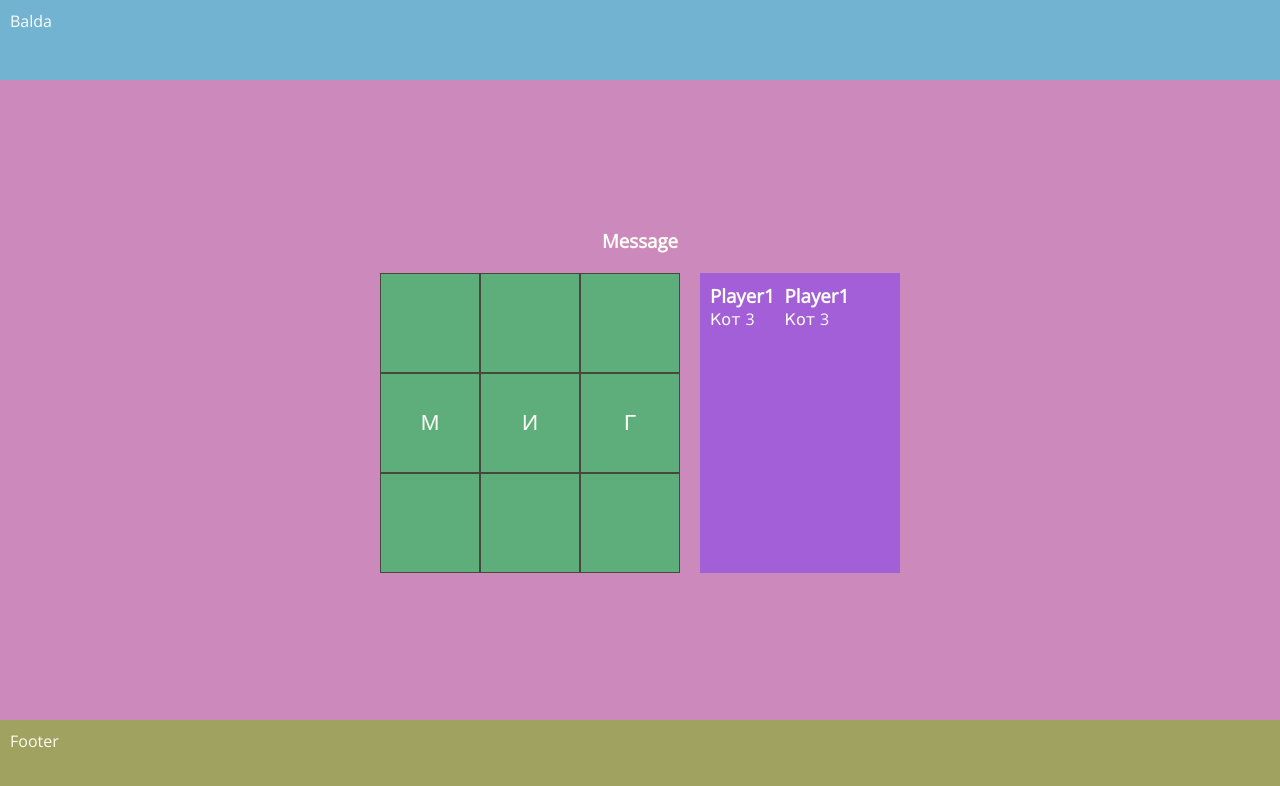
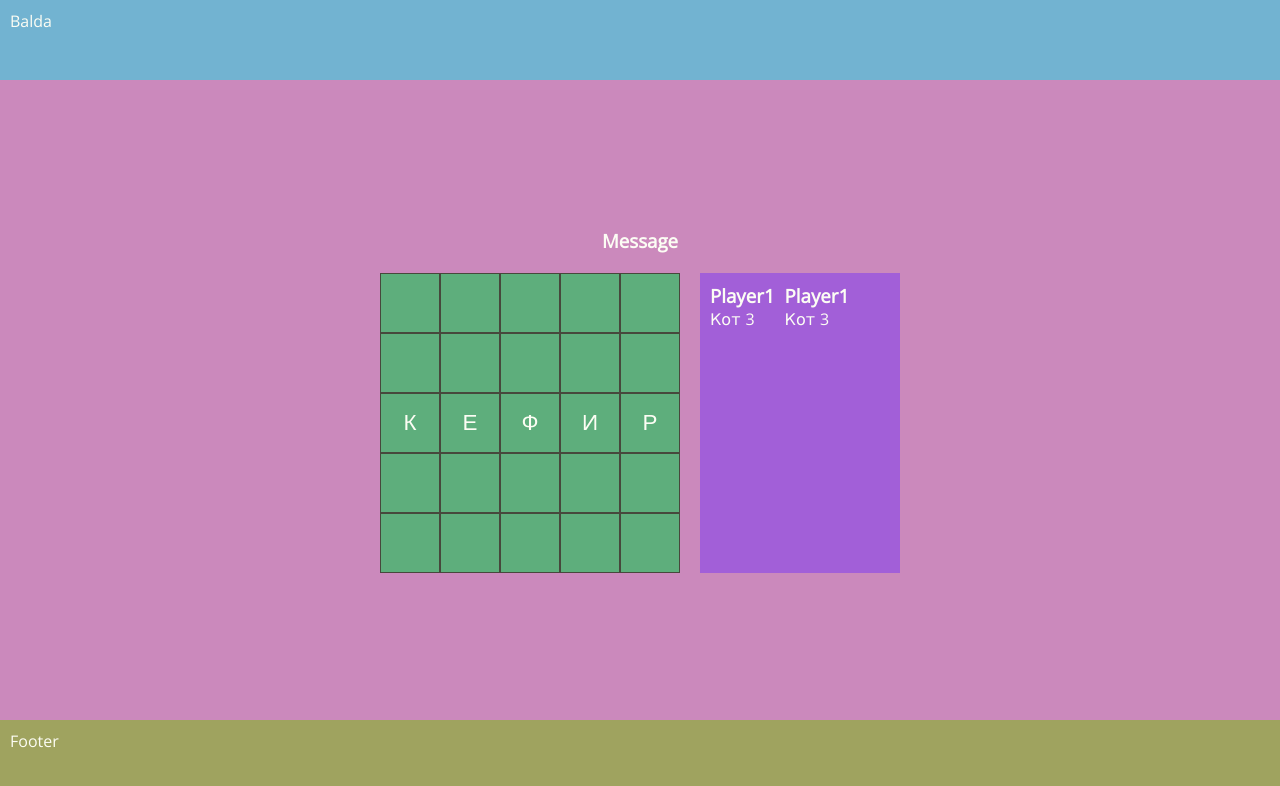
Before and after one commit to femiarkh/react-game, a React (Create React App) app: page / in a window 1280 px wide. Shown: the top 786 px of the page. Built offline with nearby package versions, Linux system fonts and the light colour scheme.

Commit message:
feat: provide game size and words array contexts

```diff
--- a/src/components/GameBoard.tsx
+++ b/src/components/GameBoard.tsx
@@ -1,38 +1,24 @@
-import React, { useState } from 'react';
+import React from 'react';
 import { Letter } from './Letter';
-import { RUSSIAN_NOUNS } from '../const/RUSSIAN_NOUNS';
+import { useArray } from '../hooks/useArray';
+import { useGameSize } from '../hooks/useGameSize';
+import { GAME_SIZES } from '../const/GAME_SIZES';
 
-const GAME_SIZE = 3;
-
-function getRandomWord(size: number):string {
-  const word = RUSSIAN_NOUNS[Math.floor(Math.random() * RUSSIAN_NOUNS.length)];
-  if (word.length !== size) {
-    return getRandomWord(size);
-  }
-  return word.toUpperCase();
-}
-const emptyArray = new Array(GAME_SIZE).fill('');
-const initialArray = emptyArray
-  .concat(getRandomWord(GAME_SIZE).split(''))
-  .concat(emptyArray)
-  .map((item, index) => ({ value: item, id: index.toString() }) );
-
-console.log(initialArray);
 
 const GameBoard = () => {
-  const [array, setArray] = useState(initialArray);
+  const { array } = useArray();
+  const { gameSize } = useGameSize();
 
-  const letters = initialArray
+  const letters = array
     .map((item) => <Letter
       key={item.id}
       index={+item.id}
       value={item.value}
       array={array}
-      setArray={setArray}
     />);
 
   return (
-    <div className="game-board">
+    <div className={`game-board game-board-${GAME_SIZES[gameSize]}`}>
       { letters }
     </div>
   );
--- a/src/components/Letter.tsx
+++ b/src/components/Letter.tsx
@@ -1,4 +1,5 @@
 import React from 'react';
+import { useArray } from '../hooks/useArray';
 
 type Props = {
   value: string;
@@ -7,16 +8,15 @@ type Props = {
     value: string;
     id: string;
   }[];
-  setArray: React.Dispatch<React.SetStateAction<{
-    value: string;
-    id: string; }[]>>;
 };
 
-const Letter = ({ value, index, array, setArray }: Props) => {
+const Letter = ({ value, index, array }: Props) => {
+  const { changeArray } = useArray();
+
   function changeHandler(evt: React.ChangeEvent<HTMLInputElement>) {
     const newArray = Array.from(array);
     newArray[index].value = evt.target.value;
-    setArray(newArray);
+    changeArray(newArray);
   }
   return <input className="letter" type="text" value={value} onChange={changeHandler} />;
 };
--- /dev/null
+++ b/src/const/GAME_SIZES.tsx
@@ -0,0 +1,10 @@
+interface Sizes {
+  [index: number]: string;
+}
+const GAME_SIZES: Sizes = {
+  3: 'small',
+  5: 'medium',
+  7: 'large',
+};
+
+export { GAME_SIZES };
--- /dev/null
+++ b/src/context/ArrayContext.tsx
@@ -0,0 +1,46 @@
+import React, { useState } from 'react';
+import { RUSSIAN_NOUNS } from '../const/RUSSIAN_NOUNS';
+import { useGameSize } from '../hooks/useGameSize';
+
+type Props = {
+  children: React.ReactNode;
+  array: string[];
+};
+
+const ArrayContext = React.createContext({ array: [{ value: '', id: '' }], changeArray: (values: { value: string; id: string; }[]) => {} });
+
+function getRandomWord(size: number):string {
+  const word = RUSSIAN_NOUNS[Math.floor(Math.random() * RUSSIAN_NOUNS.length)];
+  if (word.length !== size) {
+    return getRandomWord(size);
+  }
+  return word.toUpperCase();
+}
+
+export const ArrayProvider = ({ children, array }: Props) => {
+  const { gameSize } = useGameSize();
+  const freeCellsNumber = (gameSize ** 2 - gameSize) / 2;
+  const emptyArray = new Array(freeCellsNumber).fill('');
+  const initialArray = emptyArray
+    .concat(getRandomWord(gameSize).split(''))
+    .concat(emptyArray)
+    .map((item, index) => ({ value: item, id: index.toString() }) );
+
+  const [currentArray, setCurrentArray] = useState(initialArray);
+
+  const changeArray = (values: { value: string; id: string; }[]) => {
+    setCurrentArray(values);
+  };
+
+  return (
+    <ArrayContext.Provider
+      value={{ array: currentArray, changeArray }}
+    >
+      {children}
+    </ArrayContext.Provider>
+  );
+};
+
+export const ArrayeConsumer = ArrayContext.Consumer;
+
+export default ArrayContext;
--- /dev/null
+++ b/src/context/GameSizeContext.tsx
@@ -0,0 +1,33 @@
+import React, { useState } from 'react';
+
+type Props = {
+  children: React.ReactNode;
+  gameSize: number;
+};
+
+const DEFAULT_GAME_SIZE = 5;
+
+const GameSizeContext = React.createContext({ gameSize: DEFAULT_GAME_SIZE,
+  changeGameSize: (values: number) => {} });
+
+export const GameSizeProvider = ({ children, gameSize }: Props) => {
+  const [currentGameSize, setCurrentGameSize] = useState(
+    gameSize || DEFAULT_GAME_SIZE
+  );
+
+  const changeGameSize = (values: number) => {
+    setCurrentGameSize(values);
+  };
+
+  return (
+    <GameSizeContext.Provider
+      value={{ gameSize: currentGameSize, changeGameSize }}
+    >
+      {children}
+    </GameSizeContext.Provider>
+  );
+};
+
+export const GameSizeConsumer = GameSizeContext.Consumer;
+
+export default GameSizeContext;
--- /dev/null
+++ b/src/hooks/useArray.tsx
@@ -0,0 +1,10 @@
+import { useContext } from 'react';
+import ArrayContext from '../context/ArrayContext';
+
+const useArray = () => {
+  const context = useContext(ArrayContext);
+
+  return context;
+};
+
+export { useArray };
--- /dev/null
+++ b/src/hooks/useGameSize.tsx
@@ -0,0 +1,10 @@
+import { useContext } from 'react';
+import GameSizeContext from '../context/GameSizeContext';
+
+const useGameSize = () => {
+  const context = useContext(GameSizeContext);
+
+  return context;
+};
+
+export { useGameSize };
--- a/src/index.tsx
+++ b/src/index.tsx
@@ -2,10 +2,16 @@ import React from 'react';
 import ReactDOM from 'react-dom';
 import { App } from './App';
 import './style/style.scss';
+import { GameSizeProvider } from './context/GameSizeContext';
+import { ArrayProvider } from './context/ArrayContext';
 
 ReactDOM.render(
   <React.StrictMode>
-    <App />
+    <GameSizeProvider gameSize={5}>
+      <ArrayProvider array={['']}>
+        <App />
+      </ArrayProvider>
+    </GameSizeProvider>
   </React.StrictMode>,
   document.getElementById('root')
 );
--- a/src/style/style.scss
+++ b/src/style/style.scss
@@ -51,9 +51,22 @@ body {
 
 .game-board {
   display: grid;
+  margin-right: 20px;
+}
+
+.game-board-small {
   grid-template-columns: repeat(3, 100px);
   grid-template-rows: repeat(3, 100px);
-  margin-right: 20px;
+}
+
+.game-board-medium {
+  grid-template-columns: repeat(5, 60px);
+  grid-template-rows: repeat(5, 60px);
+}
+
+.game-board-large {
+  grid-template-columns: repeat(7, 45px);
+  grid-template-rows: repeat(7, 45px);
 }
 
 .letter {
```
